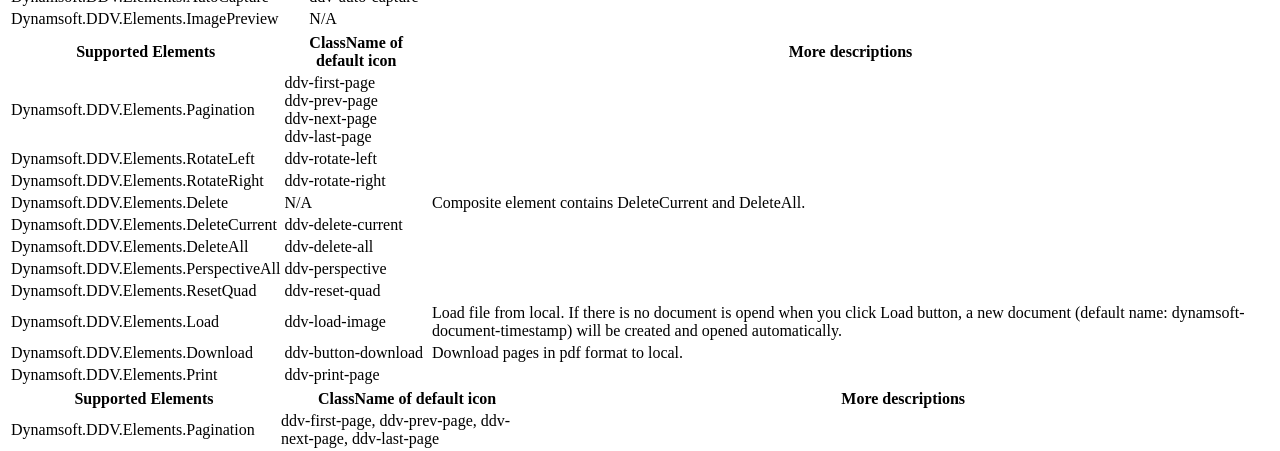
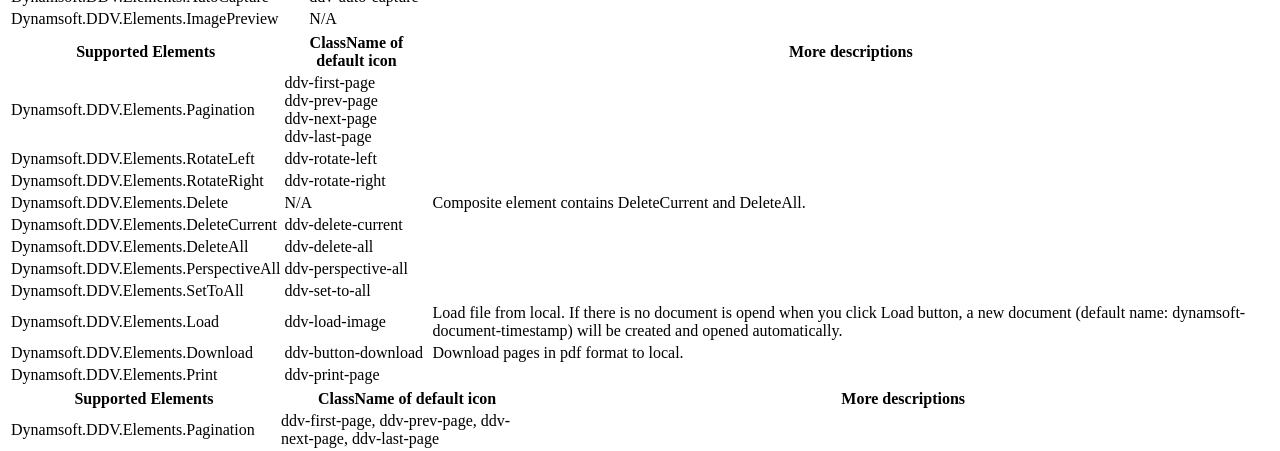
Before and after one commit to dynamsoft-docs/document-viewer-docs, a Jekyll site: the page built from ui/default_elements.md, in a window 1280 px wide and 900 px high, scrolled down 1695 px. Shown: the top 451 px of the window. Built offline with Jekyll 4.4.1, drawn with Linux system fonts in a browser that asks for light colours.

Commit message:
ResetQuad --> SetToAll, classname update

```diff
--- a/ui/default_elements.md
+++ b/ui/default_elements.md
@@ -85,8 +85,8 @@ The following are lists of built-in elements as well as their default icons that
 | Dynamsoft.DDV.Elements.Delete               | N/A                                                         | Composite element contains DeleteCurrent and DeleteAll.
 | Dynamsoft.DDV.Elements.DeleteCurrent        | ddv-delete-current                                          |
 | Dynamsoft.DDV.Elements.DeleteAll            | ddv-delete-all                                              |
-| Dynamsoft.DDV.Elements.PerspectiveAll          | ddv-perspective                                             |
-| Dynamsoft.DDV.Elements.ResetQuad            | ddv-reset-quad                                              |
+| Dynamsoft.DDV.Elements.PerspectiveAll          | ddv-perspective-all                                             |
+| Dynamsoft.DDV.Elements.SetToAll            | ddv-set-to-all                                              |
 | Dynamsoft.DDV.Elements.Load                 | ddv-load-image                                              | Load file from local. If there is no document is opend when you click Load button, a new document (default name: dynamsoft-document-timestamp) will be created and opened automatically.
 | Dynamsoft.DDV.Elements.Download             | ddv-button-download                                         | Download pages in pdf format to local.
 | Dynamsoft.DDV.Elements.Print                | ddv-print-page                                              |
```
Also changed, not shown: ui/default_ui.md (+2 -2 lines).
